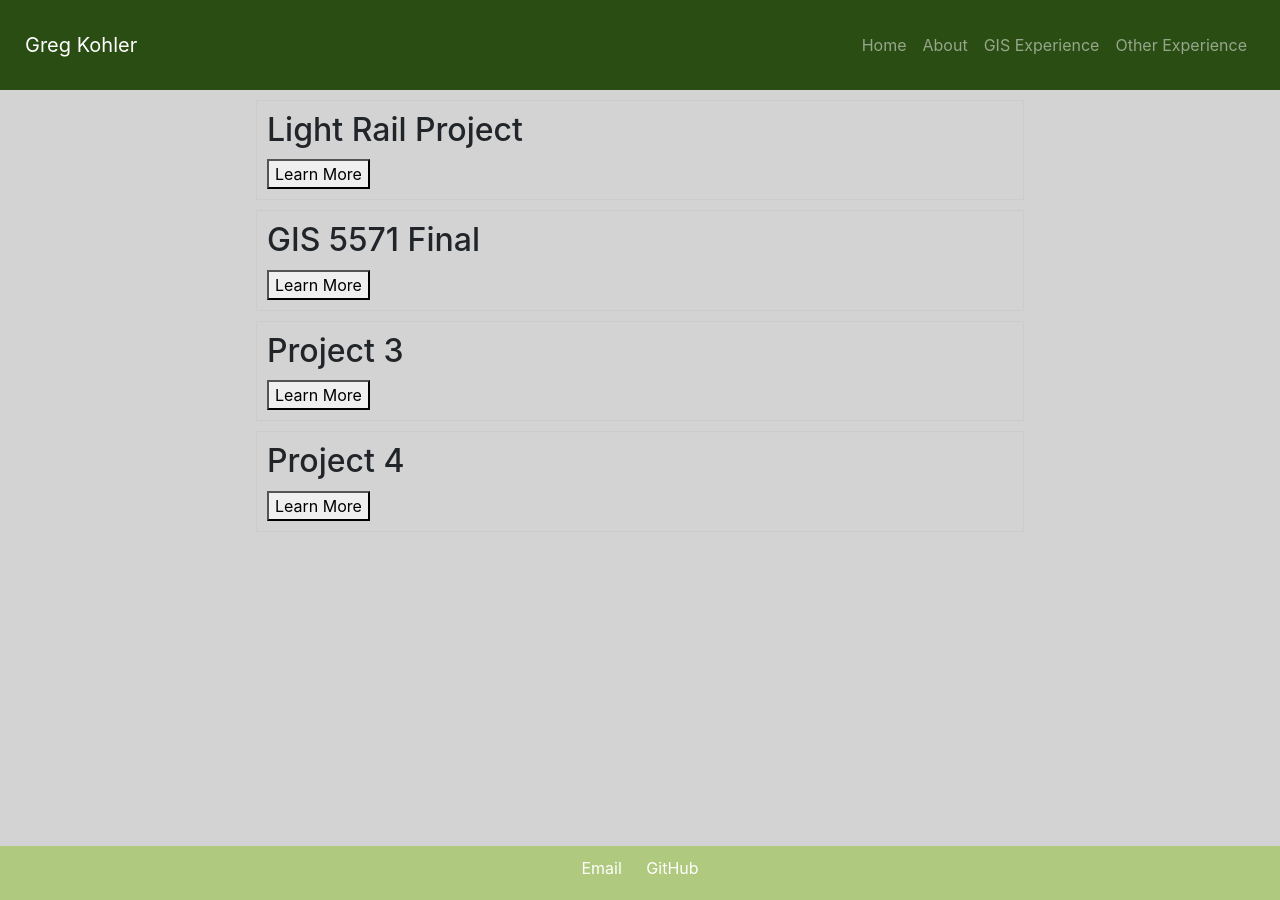
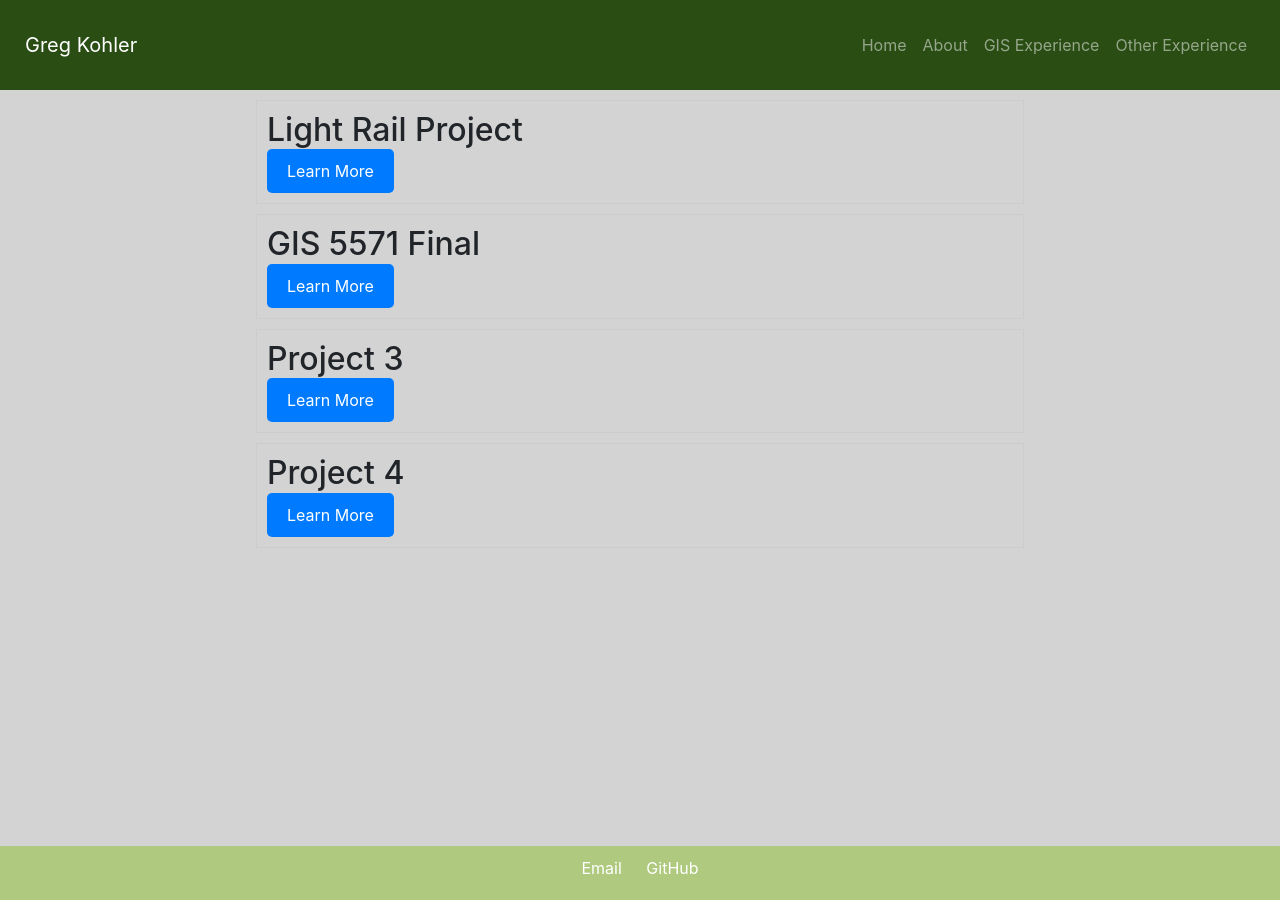
Before and after one commit to greg-kohler/myportfolio, a Jekyll site: the page built from gis.html, in a window 1280 px wide. Built offline with Jekyll 4.4.1, drawn with Linux system fonts in a browser that asks for light colours.

Commit message:
Update gis.html

```diff
--- a/gis.html
+++ b/gis.html
@@ -23,9 +23,19 @@
         .project-title {
             margin: 0;
         }
+        .toggle-button {
+            background-color: #007BFF; /* Set the background color */
+            color: #FFFFFF; /* Set the text color */
+            border: none;
+            padding: 10px 20px; /* Adjust padding as needed */
+            font-size: 16px; /* Adjust font size as needed */
+            cursor: pointer;
+            border-radius: 5px; /* Add rounded corners */
+            transition: background-color 0.3s ease;
+        }
 
-        .toggle-button {
-            margin-top: 10px;
+        .toggle-button:hover {
+            background-color: #0056b3; /* Change color on hover */
         }
 
         .project-details {
```
